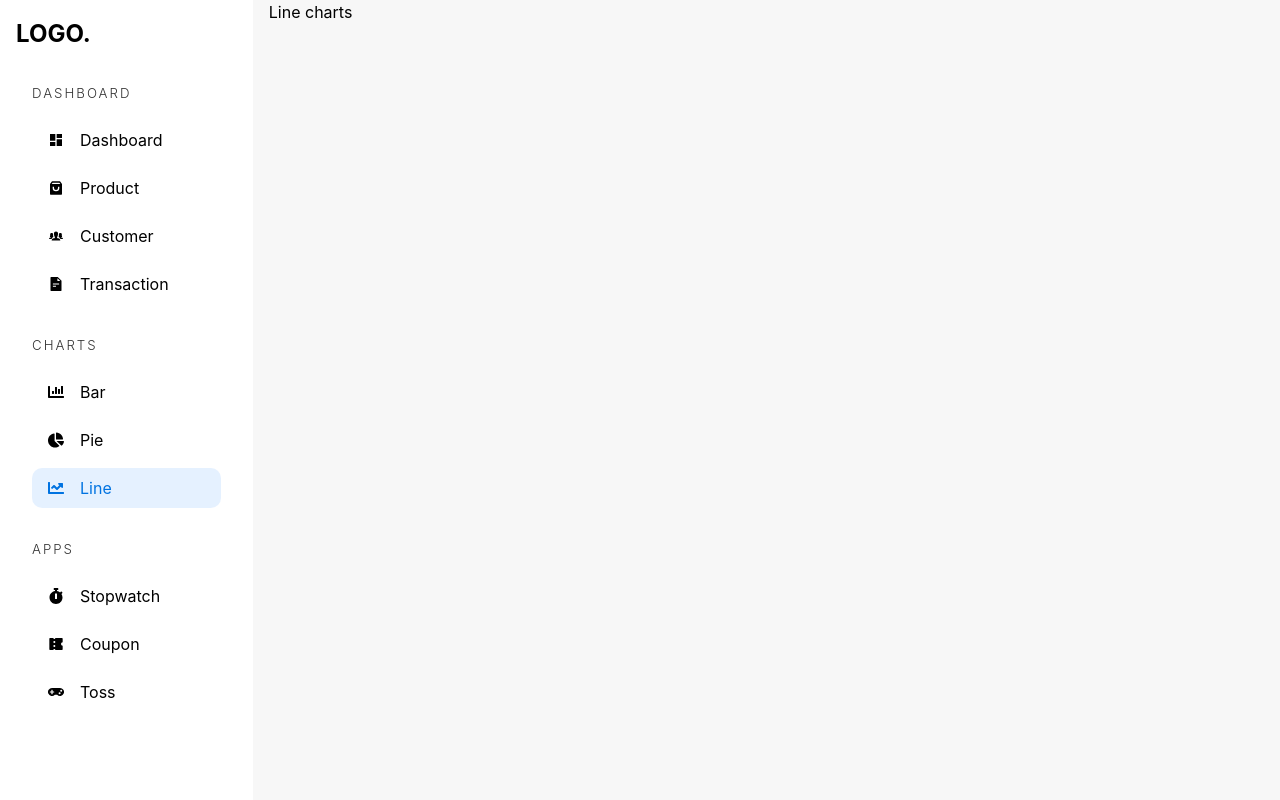
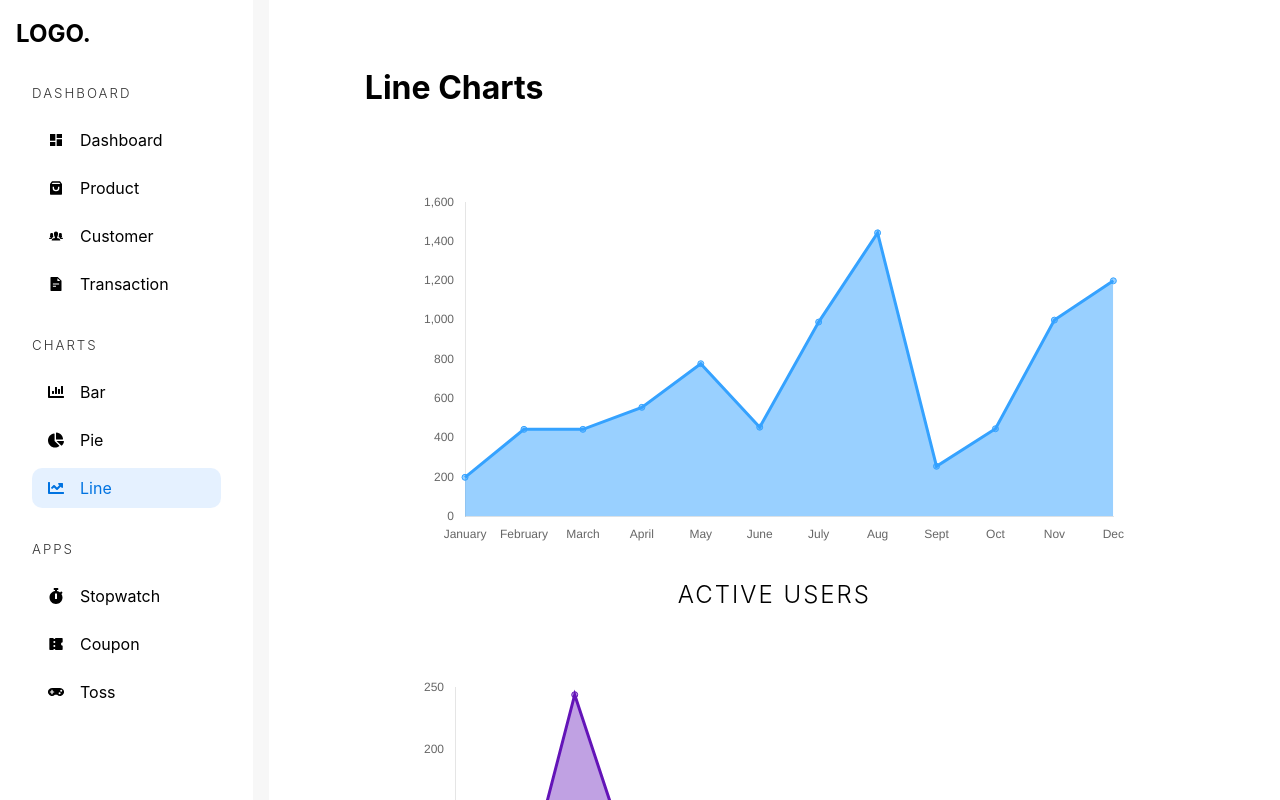
Before and after one commit to JarmanjitSingh/React_Admin_Dashboard_TS_2024, a React (Vite) app: page /admin/chart/line in a window 1280 px wide. Built offline with nearby package versions, Linux system fonts and the light colour scheme.

Commit message:
line chart section done

```diff
--- a/src/components/Charts.tsx
+++ b/src/components/Charts.tsx
@@ -8,9 +8,12 @@
   Legend,
   ChartData,
   ChartOptions,
-  ArcElement
+  ArcElement,
+  PointElement,
+  LineElement,
+  Filler
 } from "chart.js";
-import { Bar, Doughnut, Pie } from "react-chartjs-2";
+import { Bar, Doughnut, Line, Pie } from "react-chartjs-2";
 
 ChartJS.register(
   CategoryScale,
@@ -19,7 +22,10 @@
   Title,
   Tooltip,
   Legend,
-  ArcElement
+  ArcElement,
+  PointElement,
+  LineElement,
+  Filler
 );
 
 const months = ["January", "February", "March", "April", "May", "June", "July"];
@@ -178,3 +184,62 @@
   };
   return <Pie data={pieData} options={pieOptions} />;
 };
+
+
+
+interface LineChartProps {
+  data: number[];
+  label: string;
+  backgroundColor: string;
+  borderColor: string;
+  labels?: string[];
+}
+
+export const LineChart = ({
+  data,
+  label,
+  backgroundColor,
+  borderColor,
+  labels = months,
+}: LineChartProps) => {
+  const options: ChartOptions<"line"> = {
+    responsive: true,
+    plugins: {
+      legend: {
+        display: false,
+      },
+      title: {
+        display: false,
+      },
+    },
+
+    scales: {
+      y: {
+        beginAtZero: true,
+        grid: {
+          display: false,
+        },
+      },
+      x: {
+        grid: {
+          display: false,
+        },
+      },
+    },
+  };
+
+  const lineChartData: ChartData<"line", number[], string> = {
+    labels,
+    datasets: [
+      {
+        fill: true,
+        label,
+        data,
+        backgroundColor,
+        borderColor,
+      }
+    ],
+  };
+
+  return <Line options={options} data={lineChartData} />;
+};
--- a/src/pages/charts/LineCharts.tsx
+++ b/src/pages/charts/LineCharts.tsx
@@ -1,12 +1,79 @@
 import AdminSidebar from "../../components/AdminSidebar"
+import { LineChart } from "../../components/Charts";
 
+const months = [
+    "January",
+    "February",
+    "March",
+    "April",
+    "May",
+    "June",
+    "July",
+    "Aug",
+    "Sept",
+    "Oct",
+    "Nov",
+    "Dec",
+  ];
 
 const LineCharts = () => {
   return (
     <div className="adminContainer">
     <AdminSidebar />
 
-    <main>Line charts</main>
+    <main className="chart-container" style={{height: '100vh'}}>
+        <h1>Line Charts</h1>
+        <section>
+          <LineChart
+            data={[
+              200, 444, 444, 556, 778, 455, 990, 1444, 256, 447, 1000, 1200,
+            ]}
+            label="Users"
+            borderColor="rgb(53, 162, 255)"
+            backgroundColor="rgba(53, 162, 255,0.5)"
+            labels={months}
+          />
+          <h2>Active Users</h2>
+        </section>
+        <section>
+          <LineChart
+            data={[40, 60, 244, 100, 143, 120, 41, 47, 50, 56, 32]}
+            backgroundColor={"hsla(269,80%,40%,0.4)"}
+            borderColor={"hsl(269,80%,40%)"}
+            label="Products"
+            labels={months}
+          />
+          <h2>Total Products (SKU)</h2>
+        </section>
+
+        <section>
+          <LineChart
+            data={[
+              24000, 14400, 24100, 34300, 90000, 20000, 25600, 44700, 99000,
+              144400, 100000, 120000,
+            ]}
+            backgroundColor={"hsla(129,80%,40%,0.4)"}
+            borderColor={"hsl(129,80%,40%)"}
+            label="Revenue"
+            labels={months}
+          />
+          <h2>Total Revenue</h2>
+        </section>
+
+        <section>
+          <LineChart
+            data={[
+              9000, 12000, 12000, 9000, 1000, 5000, 4000, 1200, 1100, 1500,
+              2000, 5000,
+            ]}
+            backgroundColor={"hsla(29,80%,40%,0.4)"}
+            borderColor={"hsl(29,80%,40%)"}
+            label="Discount"
+            labels={months}
+          />
+          <h2>Discount Allotted</h2>
+        </section>
+      </main>
   </div>
   )
 }
```
